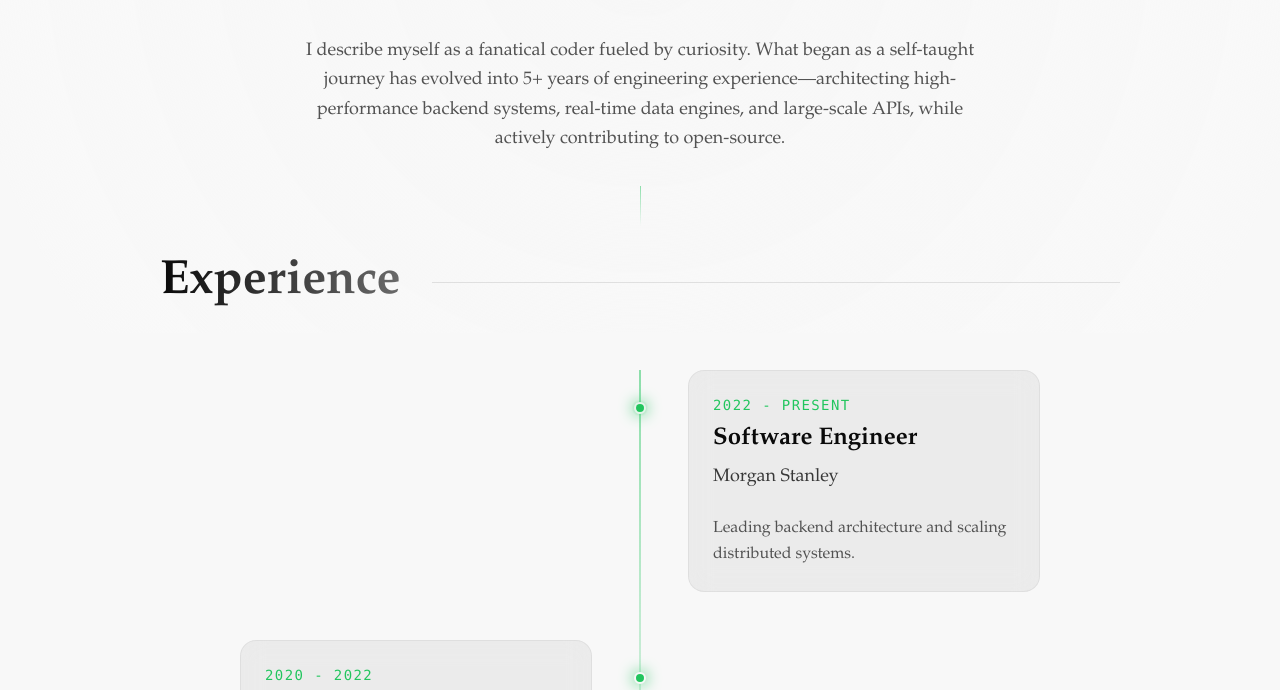
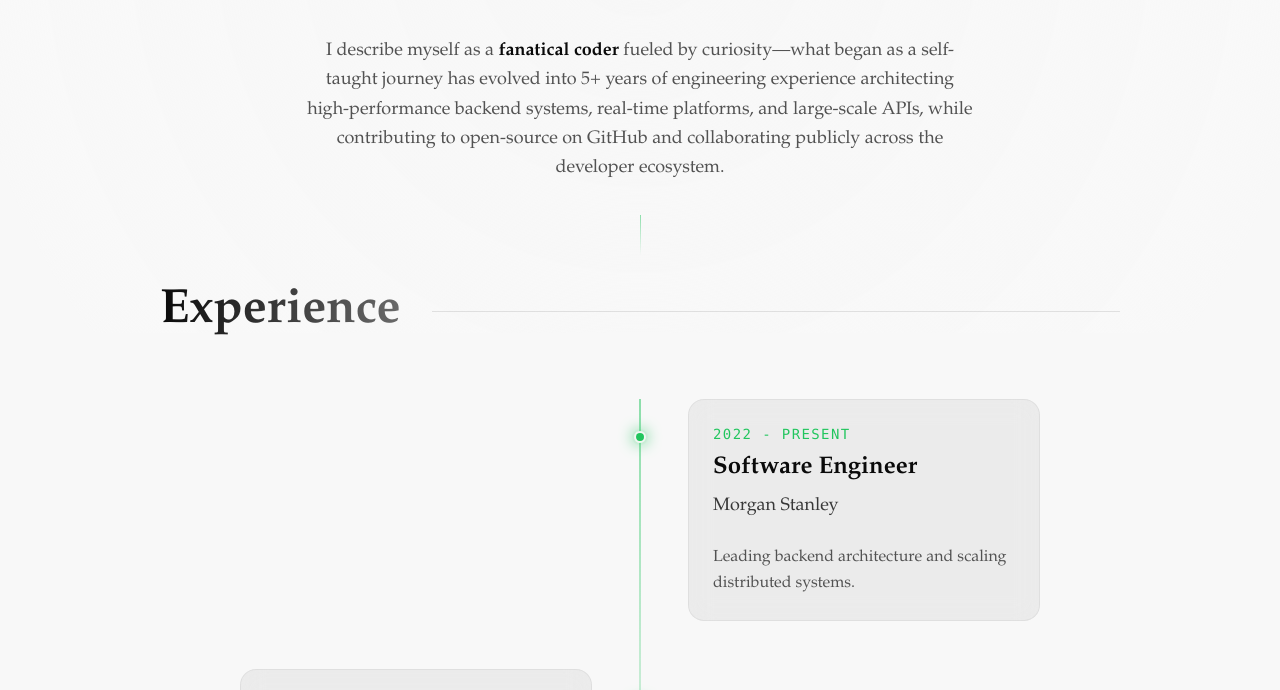
Before and after one commit to aparna2198/portfolio, an Astro site: page / in a window 1280 px wide. Shown: the part 467-1157 px from the top of the page. Built offline with nearby package versions, Linux system fonts and the light colour scheme; Astro itself is replaced by a stand-in of ours; no server answers.

Commit message:
feat: Add theme toggle to location tile, update bio content, and remove Navbar from layout.

```diff
--- a/src/components/LocationTile.astro
+++ b/src/components/LocationTile.astro
@@ -1,4 +1,5 @@
 ---
+import ThemeToggle from "./ThemeToggle.astro";
 const profileImage = "/map-overlay.jpg";
 ---
 
@@ -15,6 +16,11 @@ const profileImage = "/map-overlay.jpg";
   <div
     class="absolute inset-0 bg-gradient-to-t from-[#0a0a0a] via-transparent to-transparent pointer-events-none z-10"
   >
+  </div>
+
+  <!-- Theme Toggle (Absolute) -->
+  <div class="absolute top-4 right-4 z-30">
+    <ThemeToggle />
   </div>
 
   <!-- Time Badge (Absolute) -->
--- a/src/layouts/Layout.astro
+++ b/src/layouts/Layout.astro
@@ -1,7 +1,6 @@
 ---
 import "../styles/global.css";
 import { ClientRouter } from "astro:transitions";
-import Navbar from "../components/Navbar.astro";
 import Footer from "../components/Footer.astro";
 import CustomCursor from "../components/CustomCursor.astro";
 
@@ -52,7 +51,6 @@ const { title, description = "Aparna's Portfolio" } = Astro.props;
 		class="antialiased overflow-x-hidden selection:bg-accent selection:text-black"
 	>
 		<CustomCursor />
-		<Navbar />
 		<main class="max-w-5xl mx-auto px-4 pt-6 min-h-screen">
 			<slot />
 		</main>
--- a/src/pages/index.astro
+++ b/src/pages/index.astro
@@ -143,11 +143,13 @@ const skillCategories = [
         <!-- Bio Text - Centered -->
         <div class="text-center">
           <p class="text-secondary max-w-2xl text-lg leading-relaxed mx-auto">
-            I describe myself as a fanatical coder fueled by curiosity. What
-            began as a self-taught journey has evolved into 5+ years of
-            engineering experience—architecting high-performance backend
-            systems, real-time data engines, and large-scale APIs, while
-            actively contributing to open-source.
+            I describe myself as a <span class="text-primary font-bold"
+              >fanatical coder</span
+            > fueled by curiosity—what began as a self-taught journey has evolved
+            into 5+ years of engineering experience architecting high-performance
+            backend systems, real-time platforms, and large-scale APIs, while contributing
+            to open-source on GitHub and collaborating publicly across the developer
+            ecosystem.
           </p>
         </div>
       </div>
```
